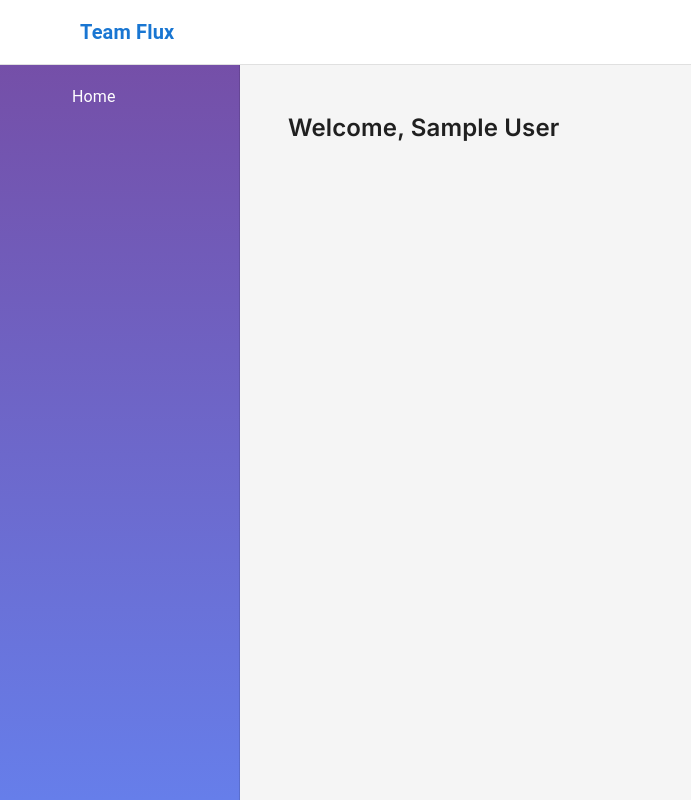
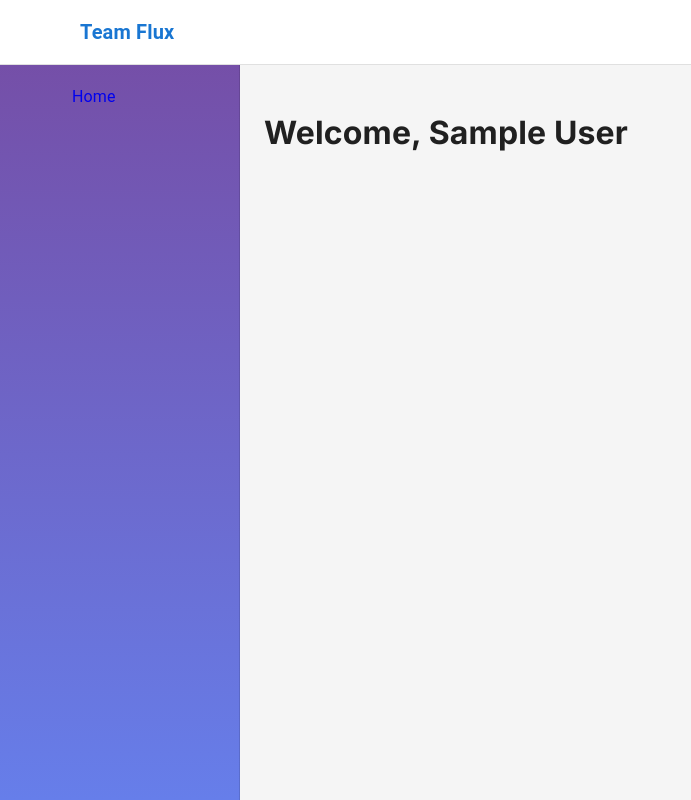
Before and after one commit to muneebfrfr/team-flux2, a Next.js app: page /dashboard in a window 1280 px wide. Shown: the whole page, without its empty margins (0-691 px from the left). Built offline with nearby package versions, Linux system fonts and the light colour scheme; no server answers; sample sign-in values are in the browser's storage; some icons are missing.

Commit message:
tailwind removed

```diff
--- a/src/app/globals.css
+++ b/src/app/globals.css
@@ -1,15 +1,10 @@
-@import "tailwindcss";
-
 :root {
   --background: hwb(0 100% 0%);
   --foreground: #171717;
-}
 
-@theme inline {
-  --color-background: var(--background);
-  --color-foreground: var(--foreground);
-  --font-sans: var(--font-geist-sans);
-  --font-mono: var(--font-geist-mono);
+  /* Optional: define your own fallback fonts */
+  --font-sans: Arial, Helvetica, sans-serif;
+  --font-mono: monospace;
 }
 
 @media (prefers-color-scheme: dark) {
@@ -21,5 +16,5 @@
 body {
   background: var(--background);
   color: var(--foreground);
-  font-family: Arial, Helvetica, sans-serif;
+  font-family: var(--font-sans);
 }
```
